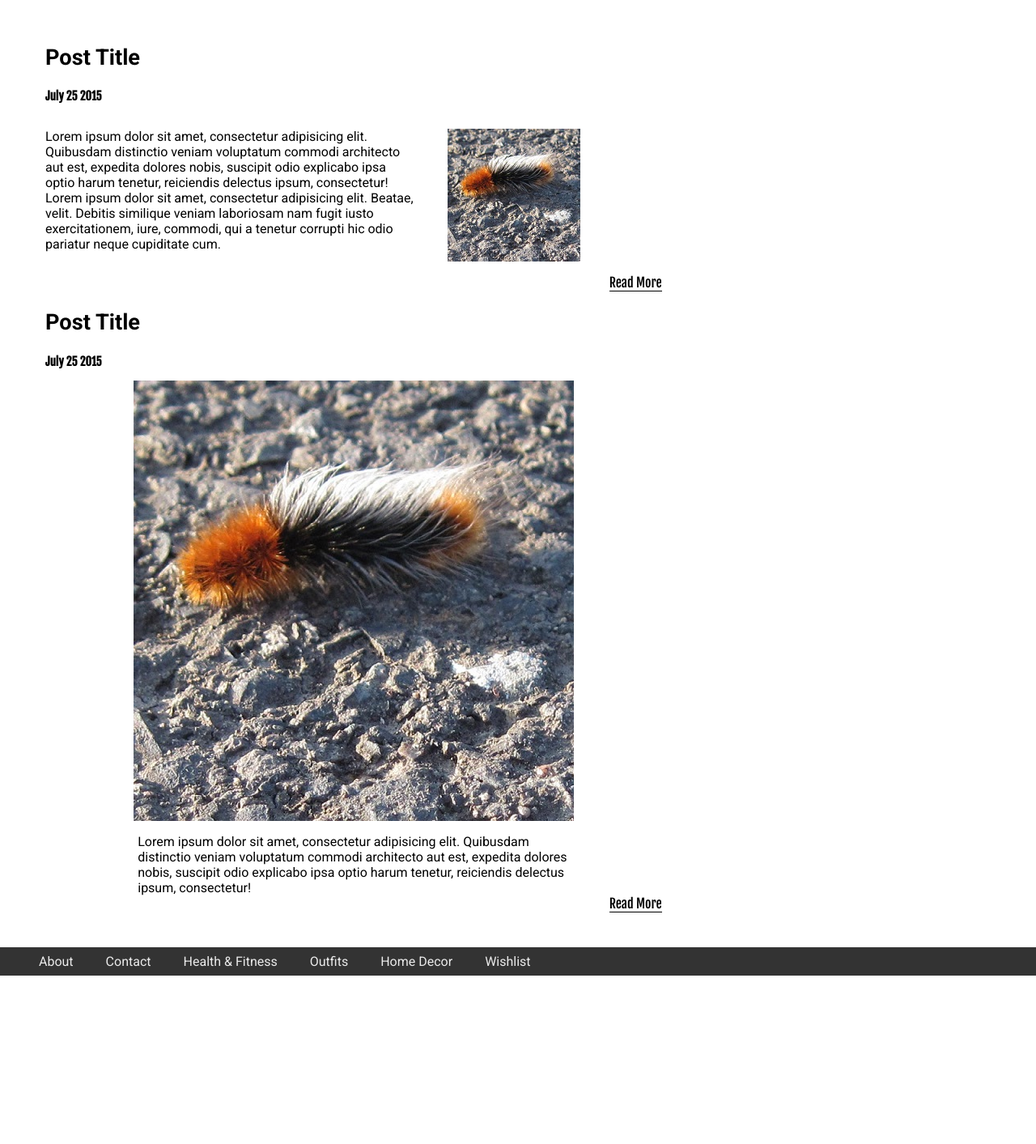
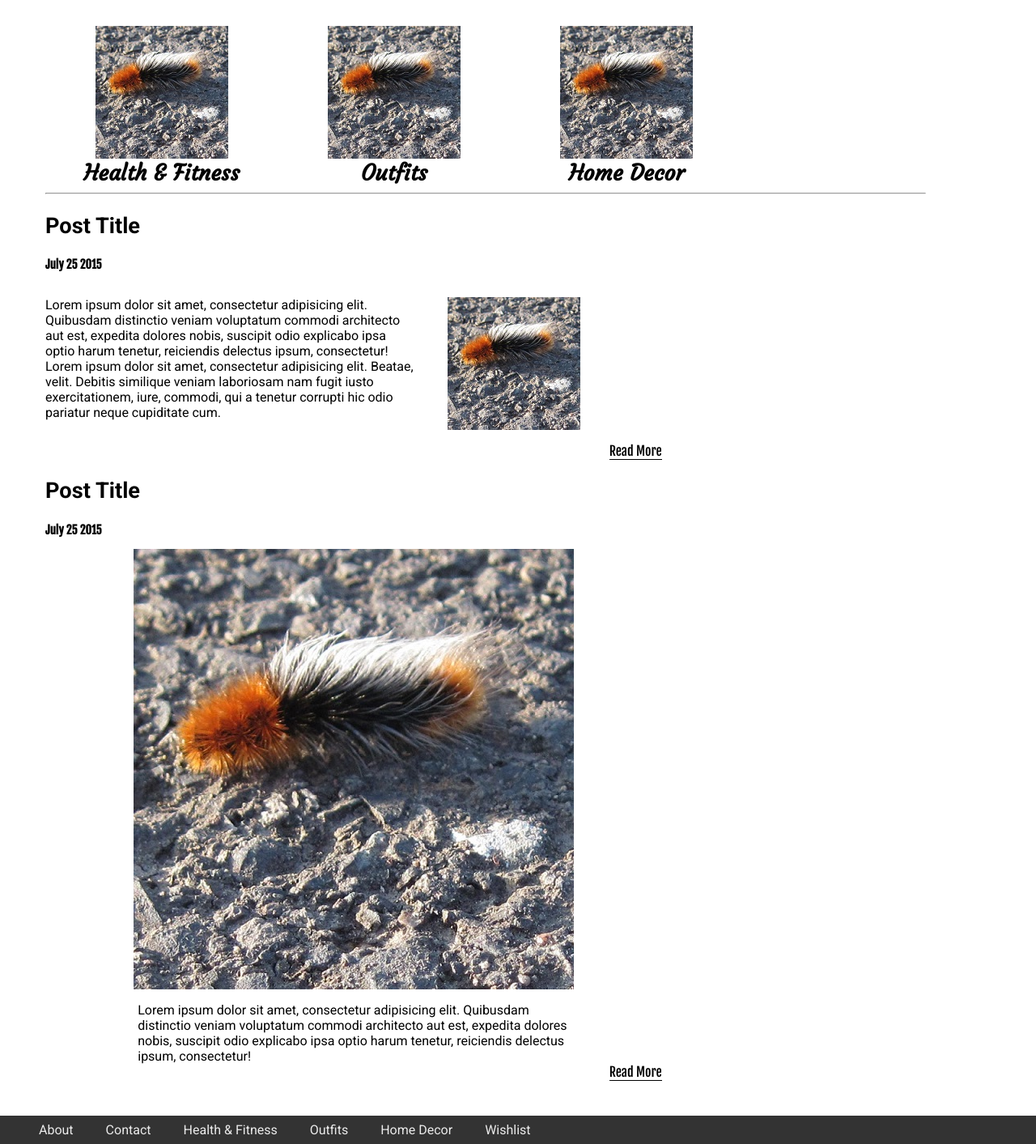
Before and after one commit to rosemarylp/one_hexagon, a PHP site: page / in a window 1280 px wide. Shown: the part 122-1535 px from the top of the page at 81% size. Before the commit the page ends 1327 px from the top, so only its background shows below. Run offline with PHP 8.4, Linux system fonts and the light colour scheme.

Commit message:
Add category images and addt'l font

```diff
--- a/css/style.css
+++ b/css/style.css
@@ -1,4 +1,4 @@
-@import url(http://fonts.googleapis.com/css?family=Fjalla+One|Roboto:400,500,700);
+@import url(http://fonts.googleapis.com/css?family=Fjalla+One|Roboto:400,500,700|Courgette);
 
 *, *:before, *:after {
   box-sizing: border-box; }
@@ -21,6 +21,11 @@ h1 {
 
 h2 {
 	font-size: 1.7em;
+}
+
+h2 a {
+	color: #000;
+	text-decoration: none;
 }
 
 h3 {
@@ -58,6 +63,27 @@ main {
 	width: 90%;
 	clear: both;
 	margin-left: 1.5em;
+}
+
+.categories-container {
+	width: 80%;
+}
+
+.categories-container section {
+	float: left;
+	width: 33%;
+}
+
+.categories-container section img {
+	display: block;
+	margin: 0 auto;
+}
+
+.categories-container section h2 {
+	width: 80%;
+	margin: 0 auto;
+	text-align: center;
+	font-family: "Courgette", "Fjalla One", cursive;
 }
 
 .post-text, .post-img {
--- a/index.php
+++ b/index.php
@@ -22,9 +22,27 @@
 	</header>
 
 	<main>
-		<section class="categories"></section>
+		<section class="categories-container">
+			<section class="category-health">
+				<a href="#"><img src="images/lorem_small.jpg" alt="" class="categories-unselected"></a>
+				<h2><a href="#">Health &amp; Fitness</a></h2>
+			</section>
+
+			<section class="category-outfits">
+				<a href="#"><img src="images/lorem_small.jpg" alt="" class="categories-unselected"></a>
+				<h2><a href="#">Outfits</a></h2>
+			</section>
+
+			<section class="category-decor">
+				<a href="#"><img src="images/lorem_small.jpg" alt="" class="categories-unselected"></a>
+				<h2><a href="#">Home Decor</a></h2>
+			</section>
+		</section>
+		<div class="clear-fix"></div>
+		<hr/>
+
 		<article class="post-text">
-			<h2>Post Title</h2>
+			<h2><a href="#">Post Title</a></h2>
 			<h3>July 25 2015</h3>
 			<p class="feed-description">
 				Lorem ipsum dolor sit amet, consectetur adipisicing elit. Quibusdam distinctio veniam voluptatum commodi architecto aut est, expedita dolores nobis, suscipit odio explicabo ipsa optio harum tenetur, reiciendis delectus ipsum, consectetur!  Lorem ipsum dolor sit amet, consectetur adipisicing elit. Beatae, velit. Debitis similique veniam laboriosam nam fugit iusto exercitationem, iure, commodi, qui a tenetur corrupti hic odio pariatur neque cupiditate cum.
@@ -36,9 +54,11 @@
 
 			<a href="#" class="link-more">Read More</a>
 		</article>
+
 		<div class="clear-fix"></div>
+
 		<article class="post-img">
-			<h2>Post Title</h2>
+			<h2><a href="#">Post Title</a></h2>
 			<h3>July 25 2015</h3>
 			<figure  class="img-post-featured">
 				<img src="images/lorem.jpg" alt="">
```
